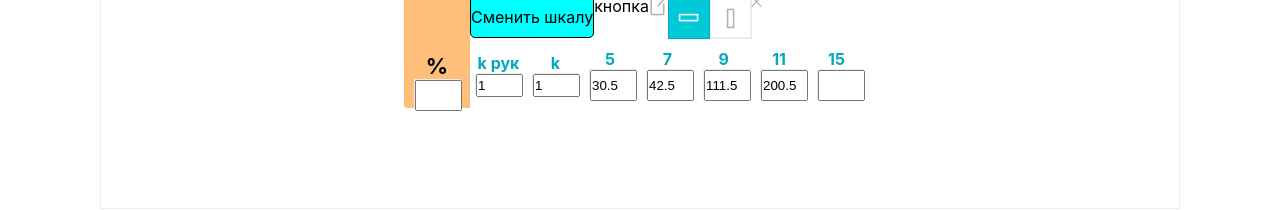
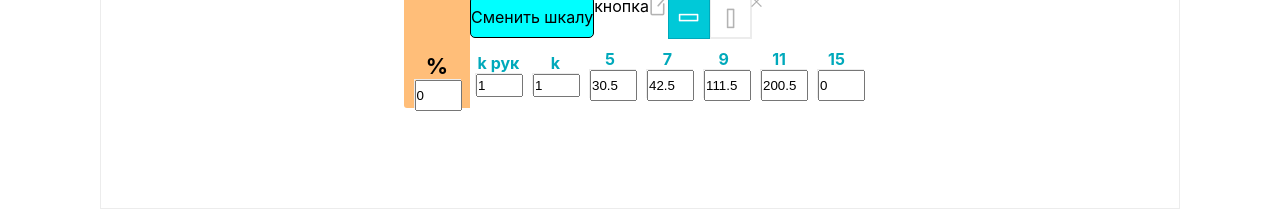
Before and after one commit to Pyarka/Sitef, a React (Create React App) app: page / in a window 1280 px wide. Shown: the part 205-415 px from the top of the page. Built offline with nearby package versions, Linux system fonts and the light colour scheme.

Commit message:
Исправлен баг с редактированием

```diff
--- a/src/Components/NumberBox/NumberBox.tsx
+++ b/src/Components/NumberBox/NumberBox.tsx
@@ -12,7 +12,7 @@ const NumberBox = ({value, onChange, onBlur}: NumberBoxProps) => {
         <Container>
             <input onChange={(e) => onChange(+e.target.value)}
                    onBlur={(e) => onBlur(+e.target.value)}
-                   value={ value ? value : ''}
+                   value={ value ? value : '0'}
             />
         </Container>
     );
--- a/src/Components/ScalePopup/ScalePopup.tsx
+++ b/src/Components/ScalePopup/ScalePopup.tsx
@@ -130,7 +130,7 @@ const ScalePopup = (): ReactElement => {
 
     const renderCell = () => {
         return scale.map((scaleItem, i) => {
-            return <CellsRow key={scaleItem} isVertical={isVertical}>
+            return <CellsRow key={scaleItem+i} isVertical={isVertical}>
                 <div>{renderScale(i)}</div>
                 <CellsValues>{renderValues(i)}</CellsValues>
             </CellsRow>
```
